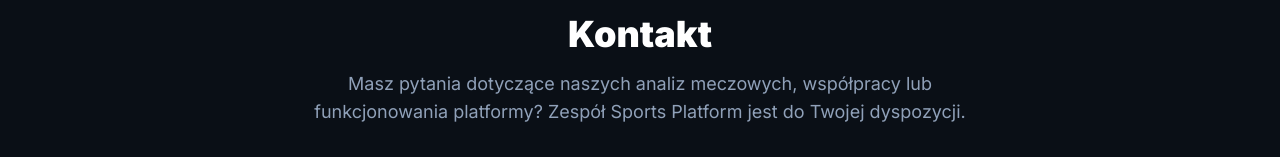
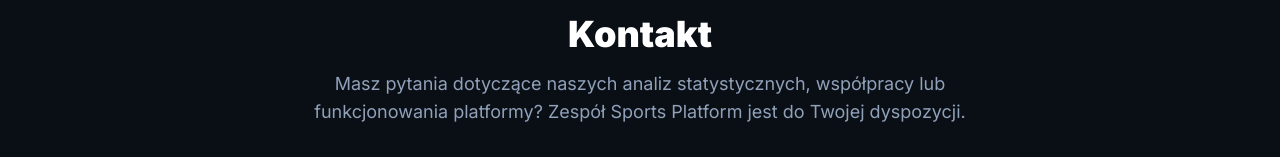
Before and after one commit to tomi19sdz/sports-platform, a Next.js app in the folder frontend/: page /kontakt in a window 1280 px wide. Shown: the part 131-288 px from the top of the page. Built offline with nearby package versions, Linux system fonts and the light colour scheme.

Commit message:
Update contact page text and email address

```diff
--- a/frontend/app/kontakt/page.tsx
+++ b/frontend/app/kontakt/page.tsx
@@ -6,13 +6,13 @@
       <div className="max-w-2xl mx-auto mt-10 text-center">
         <h1 className="text-4xl font-black text-white mb-4">Kontakt</h1>
         <p className="text-slate-400 text-lg mb-8">
-          Masz pytania dotyczące naszych analiz meczowych, współpracy lub funkcjonowania platformy? Zespół Sports Platform jest do Twojej dyspozycji.
+          Masz pytania dotyczące naszych analiz statystycznych, współpracy lub funkcjonowania platformy? Zespół Sports Platform jest do Twojej dyspozycji.
         </p>
 
-        <div className="bg-slate-900/40 p-8 rounded-2xl border border-slate-800/80">
+        <div className="bg-slate-900/40 p-8 rounded-2xl border border-slate-800/80 shadow-lg">
           <h2 className="text-2xl font-bold text-emerald-400 mb-4">Napisz do nas</h2>
           <p className="text-slate-300 mb-2">Adres e-mail:</p>
-          <a href="mailto:kontakt@twojadomena.pl" className="text-xl font-bold text-white hover:text-emerald-400 transition-colors">
+          <a href="mailto:kontaktsportsplatform@gmail.com" className="text-xl font-bold text-white hover:text-emerald-400 transition-colors">
             kontaktsportsplatform@gmail.com
           </a>
           <p className="text-slate-500 mt-6 text-sm">
```
